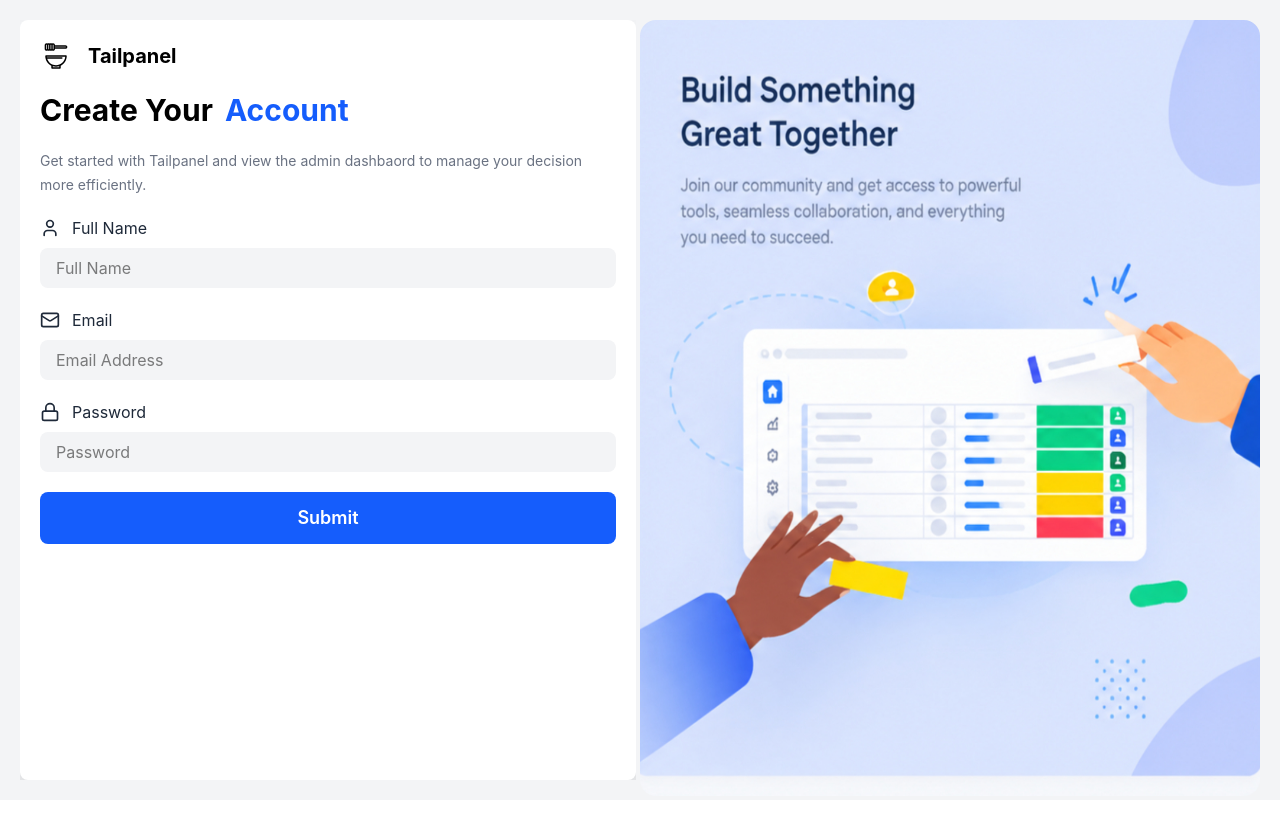
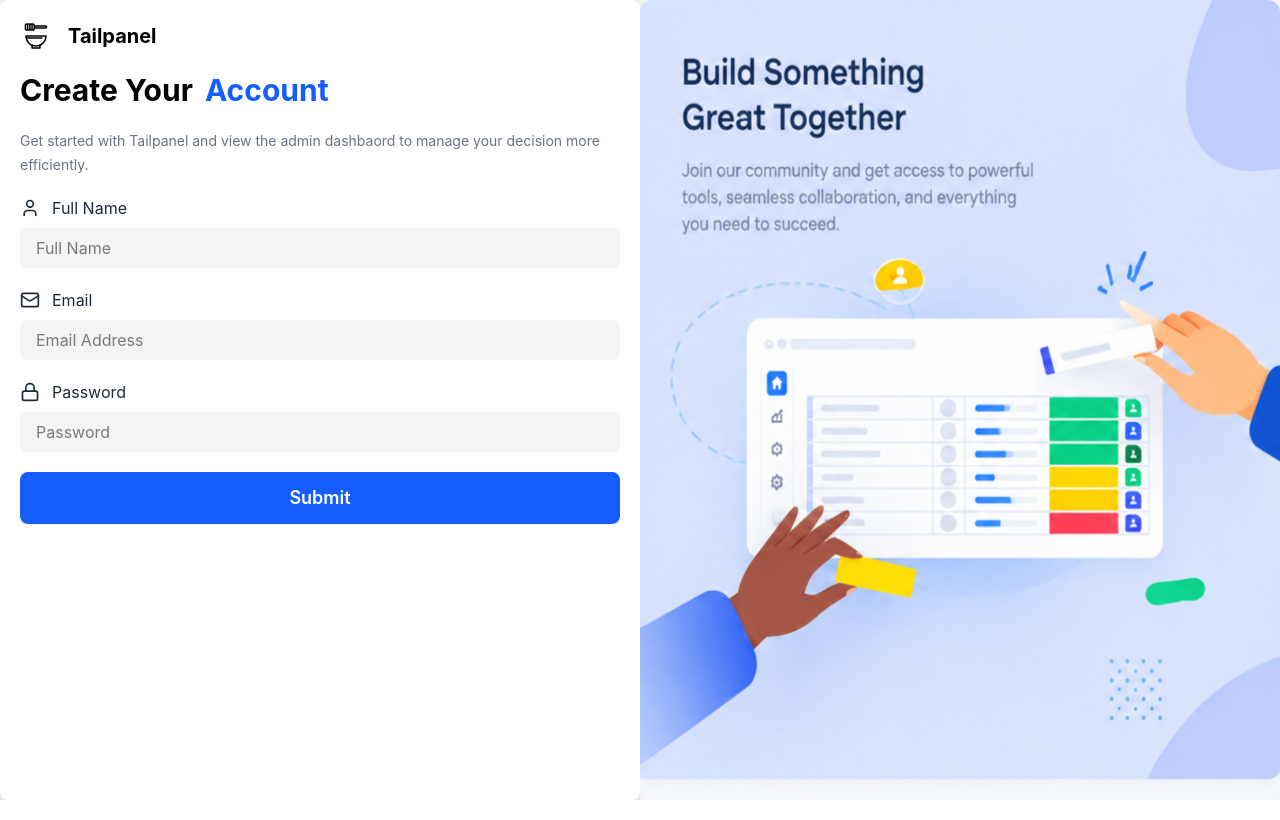
Before and after one commit to RosyPanday/TailPanel, a React (Vite) app in the folder tailPanel/: page / in a window 1280 px wide. Built offline with nearby package versions, Linux system fonts and the light colour scheme.

Commit message:
fix signup page spacing

```diff
--- a/tailPanel/src/components/layout/signup/signup-content.tsx
+++ b/tailPanel/src/components/layout/signup/signup-content.tsx
@@ -43,7 +43,7 @@ const SignupContent = () => {
               <div className="text-gray-800"> Full Name</div>
             </div>
             <input
-              className="px-4 py-2 rounded-lg bg-gray-100"
+              className="px-4 py-2 rounded-lg bg-gray-100 xs:w-30"
               {...register("fullName")}
               type="text"
               placeholder="Full Name"
--- a/tailPanel/src/pages/signup.tsx
+++ b/tailPanel/src/pages/signup.tsx
@@ -3,18 +3,18 @@ import signupSideImg from "../assets/images/side-image.png";
 
 function Signup() {
   return (
-    <div className="flex bg-gray-100 w-full h-screen p-5 gap-1">
+    <div className="flex bg-gray-100 w-full h-screen">
       {/* Form Section */}
       <div className="flex flex-1 h-full overflow-y-auto">
         <SignupContent />
       </div>
 
       {/* Image Section */}
-      <div className="hidden md:block md:w-1/2 md:h-screen md pb-6 ">
+      <div className="hidden md:block md:w-1/2 md:h-screen ">
         <img
           src={signupSideImg}
           alt="Signup background"
-          className="h-full w-full object-fill rounded-2xl"
+          className="h-full w-full object-fill rounded-xl"
         />
       </div>
     </div>
```
Also changed, not shown: tailPanel/src/components/layout/layout.tsx (line endings or trailing spaces).
